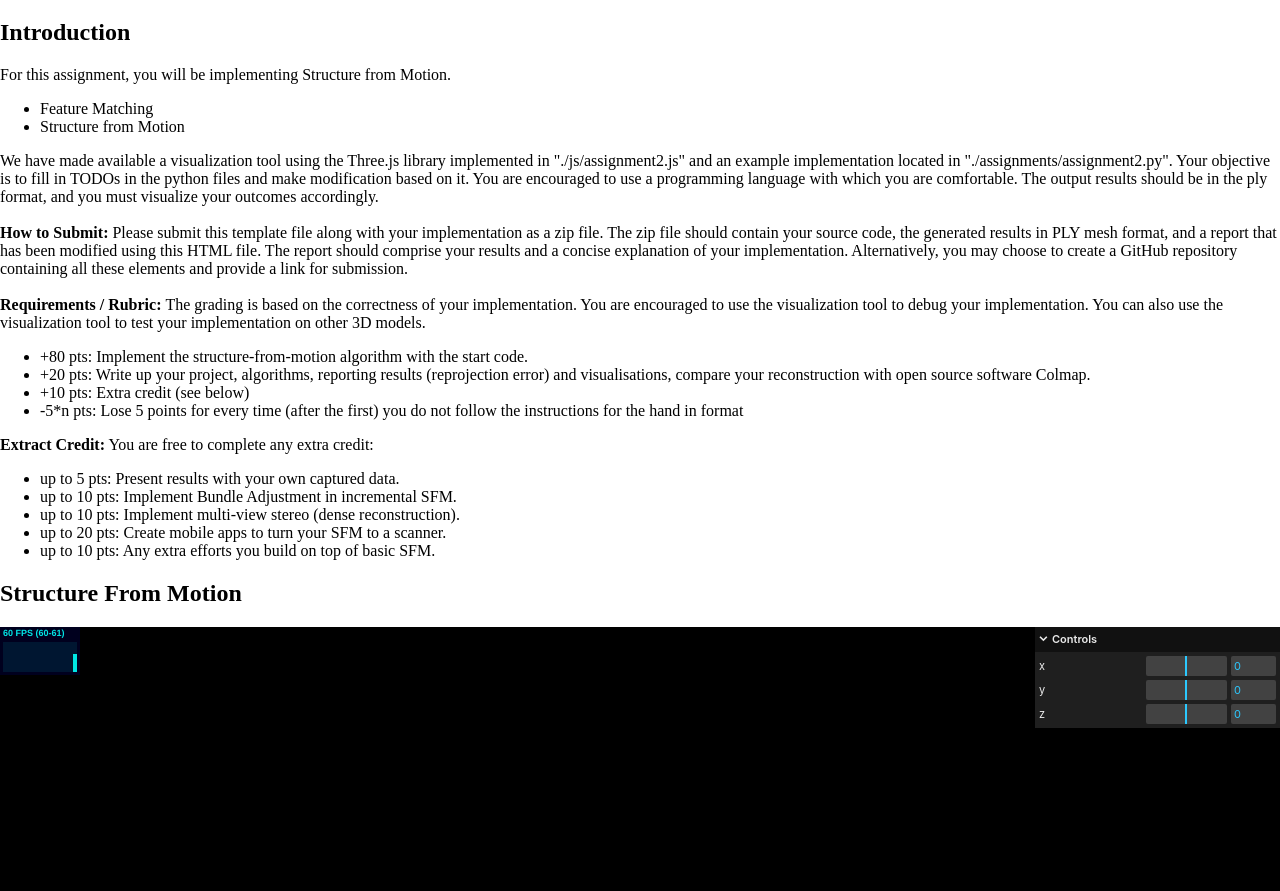
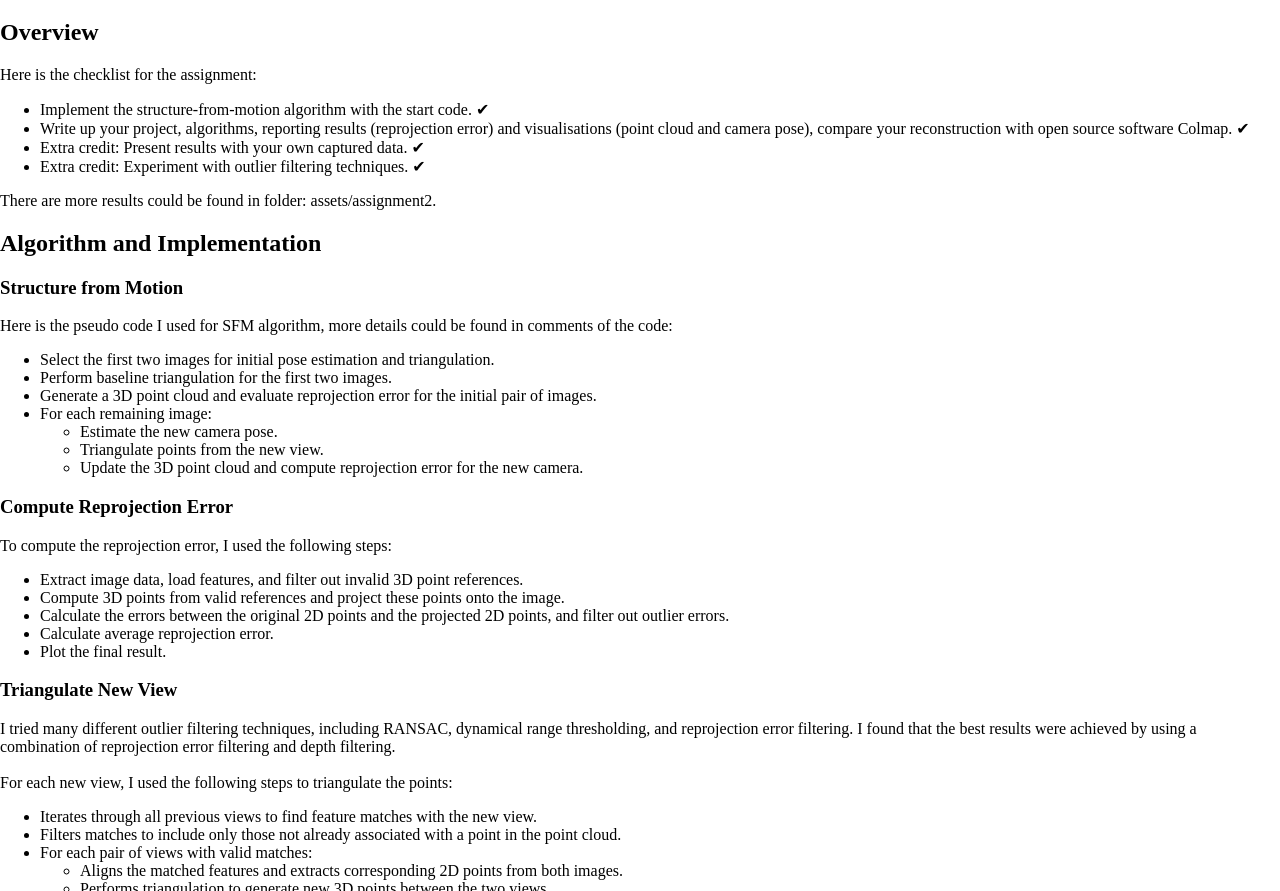
Before and after one commit to matudinglin/3DVision, a plain HTML site: page writeup/assignment2.html in a window 1280 px wide. Shown: the part 61-952 px from the top of the page. Drawn offline with nearby package versions, Linux system fonts and the light colour scheme.

Commit message:
Update writeup

```diff
--- a/writeup/assignment2.html
+++ b/writeup/assignment2.html
@@ -17,32 +17,74 @@
 	</head>
 	<body>
 		<h1 style="text-align: center;">Assignment 2</h1>
-		<h2>Introduction</h2>
-		<p>For this assignment, you will be implementing Structure from Motion.
+
+		<h2>Overview</h2>
+		<p>Here is the checklist for the assignment:
 			<ul>
-				<li>Feature Matching</li>
-				<li>Structure from Motion</li>
+				<li>Implement the structure-from-motion algorithm with the start code. &#10004 </li>
+				<li>Write up your project, algorithms, reporting results (reprojection error) and visualisations (point cloud and camera pose), compare your reconstruction with open source software Colmap. &#10004</li>
+				<li>Extra credit: Present results with your own captured data. &#10004</li>
+				<li>Extra credit: Experiment with outlier filtering techniques. &#10004</li>
 			</ul>
-			We have made available a visualization tool using the Three.js library implemented in "./js/assignment2.js" and an example implementation located in "./assignments/assignment2.py". Your objective is to fill in TODOs in the python files and make modification based on it. You are encouraged to use a programming language with which you are comfortable. The output results should be in the ply format, and you must visualize your outcomes accordingly.
+
+			There are more results could be found in folder: assets/assignment2.
+		</p>
+
+		<h2>Algorithm and Implementation</h2>
+		<h3>Structure from Motion</h3>
+		<p>
+			Here is the pseudo code I used for SFM algorithm, more details could be found in comments of the code:
+			<ul>
+				<li>Select the first two images for initial pose estimation and triangulation.</li>
+				<li>Perform baseline triangulation for the first two images.</li>
+				<li>Generate a 3D point cloud and evaluate reprojection error for the initial pair of images.</li>
+				<li>For each remaining image:
+					<ul>
+						<li>Estimate the new camera pose.</li>
+						<li>Triangulate points from the new view.</li>
+						<li>Update the 3D point cloud and compute reprojection error for the new camera.</li>
+					</ul>
+			</ul>
+		</p>
+
+		<h3>Compute Reprojection Error</h3>
+		<p>
+			To compute the reprojection error, I used the following steps:
+			<ul>
+				<li>Extract image data, load features, and filter out invalid 3D point references.</li>
+				<li>Compute 3D points from valid references and project these points onto the image.</li>
+				<li>Calculate the errors between the original 2D points and the projected 2D points, and filter out outlier errors.</li>
+				<li>Calculate average reprojection error.</li>
+				<li>Plot the final result.</li>
+			</ul>
+		</p>
+
+		<h3>Triangulate New View</h3>
+		<p>
+			I tried many different outlier filtering techniques, including RANSAC, dynamical range thresholding, and reprojection error filtering. I found that the best results were achieved by using a combination of reprojection error filtering and depth filtering.
 			<br><br>
-			<b>How to Submit: </b>Please submit this template file along with your implementation as a zip file. The zip file should contain your source code, the generated results in PLY mesh format, and a report that has been modified using this HTML file. The report should comprise your results and a concise explanation of your implementation. Alternatively, you may choose to create a GitHub repository containing all these elements and provide a link for submission.
-			<br><br>
-			<b>Requirements / Rubric: </b>The grading is based on the correctness of your implementation. You are encouraged to use the visualization tool to debug your implementation. You can also use the visualization tool to test your implementation on other 3D models. </p>
-				<ul>
-					<li>+80 pts: Implement the structure-from-motion algorithm with the start code.  </li>
-					<li>+20 pts: Write up your project, algorithms, reporting results (reprojection error) and visualisations, compare your reconstruction with open source software Colmap.</li>
-					<li>+10 pts: Extra credit (see below)</li>
-					<li>-5*n pts: Lose 5 points for every time (after the first) you do not follow the instructions for the hand in format</li>
-				</ul>
-			<b>Extract Credit:</b> You are free to complete any extra credit:
-				<ul>
-					<li>up to 5 pts: Present results with your own captured data.</li>
-					<li>up to 10 pts: Implement Bundle Adjustment in incremental SFM.</li>
-					<li>up to 10 pts: Implement multi-view stereo (dense reconstruction).</li>
-					<li>up to 20 pts: Create mobile apps to turn your SFM to a scanner.</li>
-					<li>up to 10 pts: Any extra efforts you build on top of basic SFM.</li>
-				</ul>
+			For each new view, I used the following steps to triangulate the points:
+			<ul>
+				<li>Iterates through all previous views to find feature matches with the new view.</li>
+				<li>Filters matches to include only those not already associated with a point in the point cloud.</li>
+				<li>For each pair of views with valid matches:
+					<ul>
+						<li>Aligns the matched features and extracts corresponding 2D points from both images.</li>
+						<li>Performs triangulation to generate new 3D points between the two views.</li>
+						<li>Filters newly triangulated points based on reprojection error and position within dynamically defined ranges.</li>
+						<li>Updates the global point cloud and reference indices for the new view with valid points.</li>
+					</ul>
+				</li>
+			</ul>
 		</p>
+
+		<h2>Comparsion</h2>
+		<h3>Compare with resuly using colmap</h3>
+		<p>
+
+		</p>
+
+
 		<h2>Structure From Motion</h2>
         <div id="container"></div>
 		<script type="module" src="../writeup/assignment2.js"></script>
```
